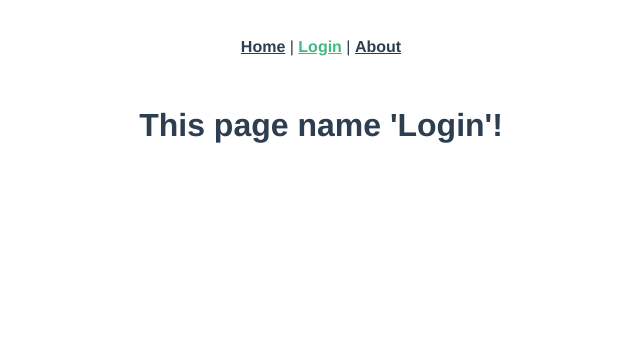
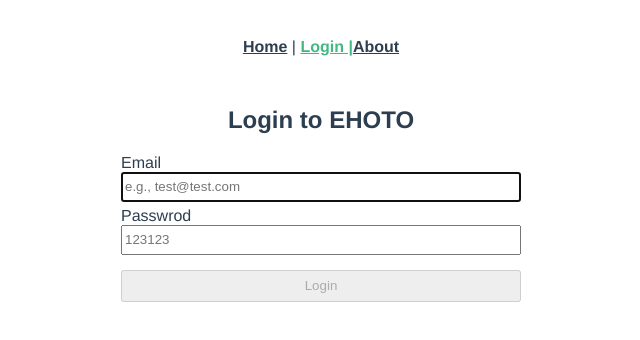
Before and after one commit to TaeWoongKim2/vue-trello, a Vue app in the folder vue-trello/: page /login in a window 1280 px wide. Shown: the top 340 px of the page, without its empty margins (319-959 px from the left). Built offline with nearby package versions, Linux system fonts and the light colour scheme.

Commit message:
로그인 및 로그아웃 기능 구현

```diff
--- a/vue-trello/src/App.vue
+++ b/vue-trello/src/App.vue
@@ -2,13 +2,35 @@
   <div id="app">
     <div id="nav">
       <router-link to="/">Home</router-link> |
-      <router-link to="/login">Login</router-link> |
+
+      <a href="" v-if="isAuth" @click.prevent="logout">Logout |</a>
+      <router-link to="/login" v-else>Login |</router-link>
+
       <router-link to="/about">About</router-link>
     </div>
     <router-view/>
     <!-- router-view는 라우팅된 화면이 출력되는 부분이다. -->
   </div>
 </template>
+
+<script>
+import { setAuthInHeader } from './api';
+
+export default {
+  computed: {
+    isAuth() {
+      return !!localStorage.getItem('token');
+    }
+  },
+  methods: {
+    logout() {
+      setAuthInHeader(null);
+      delete localStorage.token;
+      this.$router.push('/login');
+    }
+  }
+}
+</script>
 
 <style>
 #app {
--- a/vue-trello/src/api/index.js
+++ b/vue-trello/src/api/index.js
@@ -4,7 +4,9 @@ import router from '../router'
 const DOMAIN = 'http://localhost:3000'
 const UNAUTHORIZED = 401;
 const onUnauthoroized = () => {
-    router.push('/login');
+    router
+        .push(`/login?rPath=${encodeURIComponent(location.pathname)}`)
+        .catch(()=>{});
 }
 
 const request = (method, url, data) => {
@@ -14,11 +16,16 @@ const request = (method, url, data) => {
         data
     })
         .then(result => result.data)
-        .catch(result => {
-            const {status} = result.response
-            if(status === UNAUTHORIZED) return onUnauthoroized();
-            throw Error(result);
+        .catch(error => {
+            // console.log(error.response);
+            const {status} = error.response
+            if(status === UNAUTHORIZED) onUnauthoroized();
+            throw error.response;
         })
+}
+
+export const setAuthInHeader = token => {
+    axios.defaults.headers.common['Authorization'] = token ? `Bearer ${token}` : null;
 }
 
 export const board = {
@@ -26,3 +33,9 @@ export const board = {
         return request('get', '/boards');
     }
 }
+
+export const authorizer = {
+    login(email, password) {
+        return request('post', '/login', {email, password});
+    }
+}
--- a/vue-trello/src/router/index.js
+++ b/vue-trello/src/router/index.js
@@ -10,11 +10,17 @@ import NotFound from '../views/NotFound.vue'
 
 Vue.use(VueRouter) // 미들웨어
 
-  const routes = [
+const requireAuth = () => (to, from, next) => {
+  const isAuth = localStorage.getItem('token');
+  isAuth ? next() : next(`/login?rPath=${encodeURIComponent(to.path)}`);
+}
+
+const routes = [
   {
     path: '/',
     name: 'Home',
-    component: Home
+    component: Home,
+    beforeEnter: requireAuth()
   },
   {
     path: '/login',
--- a/vue-trello/src/views/Login.vue
+++ b/vue-trello/src/views/Login.vue
@@ -1,16 +1,90 @@
 <template>
   <div class="login">
-    <h1>This page name 'Login'!</h1>
+    <h2>Login to EHOTO</h2>
+    <form @submit.prevent="onSubmit">
+      <div class="form-group">
+        <label for="email">Email</label>
+        <input class="form-control" type="text" name="email" v-model="email" placeholder="e.g., test@test.com" autofocus />
+      </div>
+      <div class="form-group">
+        <label for="password">Passwrod</label>
+        <input class="form-control" type="password" v-model="password" placeholder="123123" />
+      </div>
+      <button
+        type="submit"
+        class="btn"
+        :class="{'btn-success' : !invalidForm}"
+        :disabled="invalidForm"
+      >Login</button>
+    </form>
+    <p class="error" v-if="error">{{ error }}</p>
   </div>
 </template>
 
 <script>
+import {authorizer, setAuthInHeader} from '../api'
+
 export default {
   name: 'Login',
+  data() {
+    return {
+      email: '',
+      password: '',
+      returnPath: '',
+      error: ''
+    }
+  },
+  computed: {
+    invalidForm() {
+      return !this.email || !this.password
+    }
+  },
+  created() {
+    this.returnPath = this.$route.query.rPath || '/'
+  },
+  methods: {
+    onSubmit() {
+      this.error = '';
+      // console.log(this.email, this.password);
+      authorizer.login(this.email, this.password)
+        .then(data => {
+          // console.log(data);
+          localStorage.setItem('token', data.accessToken);
+          setAuthInHeader(data.accessToken);
+          this.$router.push(this.returnPath);
+        })
+        .catch(err => {
+          // console.log(err.data.error);
+          this.error = err.data.error;
+        });
+    }
+  }
 }
 </script>
 
 <!-- Add "scoped" attribute to limit CSS to this component only -->
 <style scoped>
-
+.login {
+  width: 400px;
+  margin: 0 auto;
+}
+.error {
+  color: #f00;
+}
+form button {
+  width: 100%;
+  height: 32px;
+  margin-top: 10px;
+}
+form button.btn-success {
+  background-color: #3dc743;
+}
+form .form-group {
+  text-align: left;
+  margin-bottom: 5px;;
+}
+form .form-group input {
+  width: -webkit-fill-available;
+  height: 24px;
+}
 </style>
```
